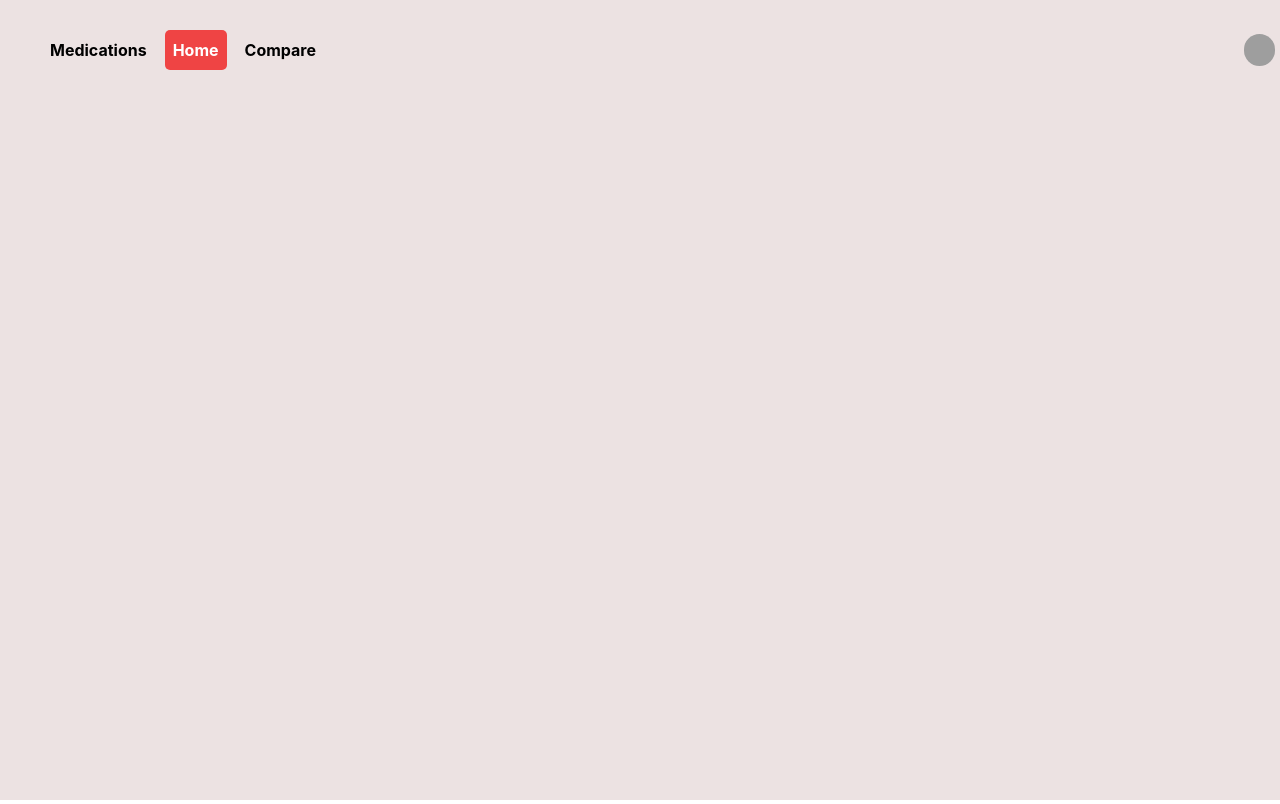
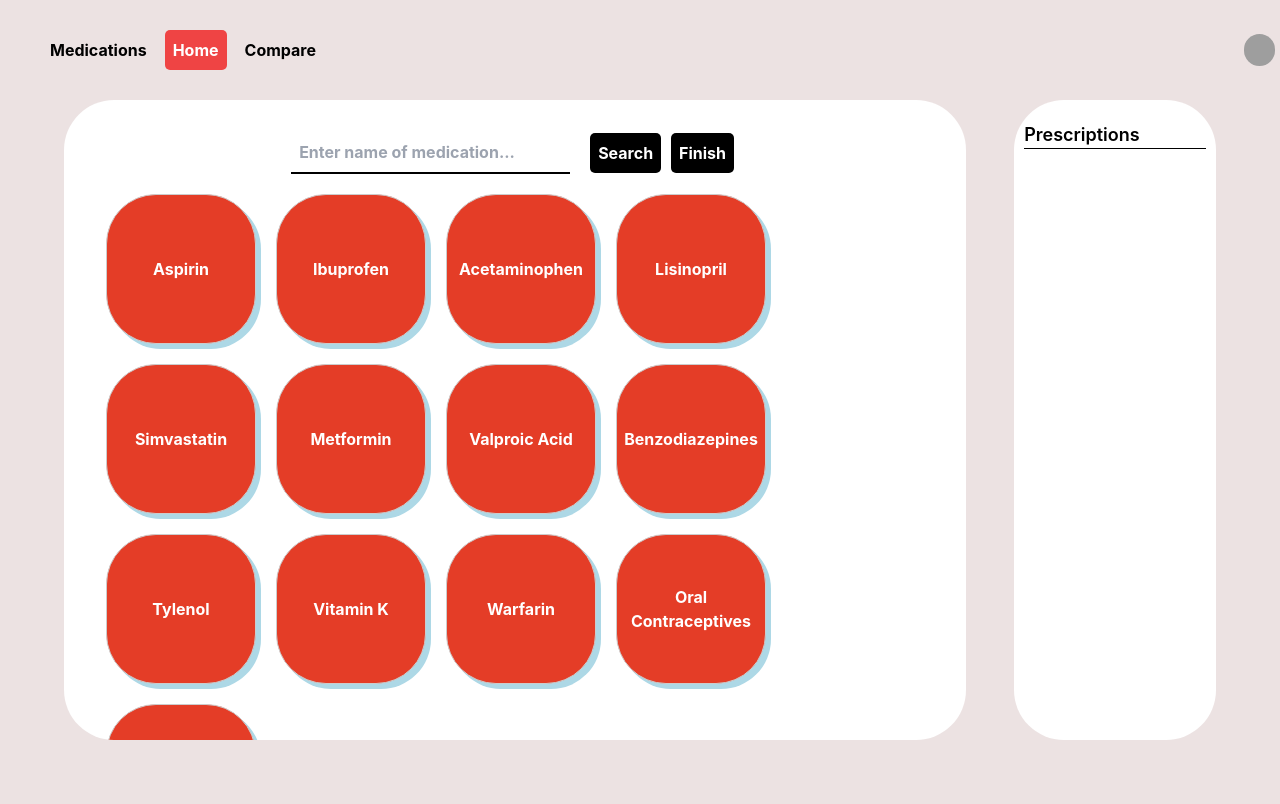
Before and after one commit to Silicon-Smugglers/Front-End, a React (Create React App) app: page /compare in a window 1280 px wide. Built offline with nearby package versions, Linux system fonts and the light colour scheme; grey boxes are pictures that could not be loaded.

Commit message:
Fix compare

```diff
--- a/src/App.js
+++ b/src/App.js
@@ -13,7 +13,7 @@
        <Routes>
           <Route path="/" element={<Home />} />
           <Route path="/profile" element={<Profile />} />
-          <Route path="/compare" elementkk={<Compare />} />
+          <Route path="/compare" element={<Compare />} />
           <Route path="/medications" element={<Medication />} />
        </Routes>
     </div>
--- a/src/css/NavBar.css
+++ b/src/css/NavBar.css
@@ -35,9 +35,9 @@
 .NavigationBarItem:hover {
     color: rgb(255, 255, 255);
     background-color: rgb(248 113 113); ;
+    animation: alternate;
+    animation-delay: 3ms;
 }
-
-
 
 .NavigationBarItem.Selected {
     background-color: rgb(239 68 68);
```
